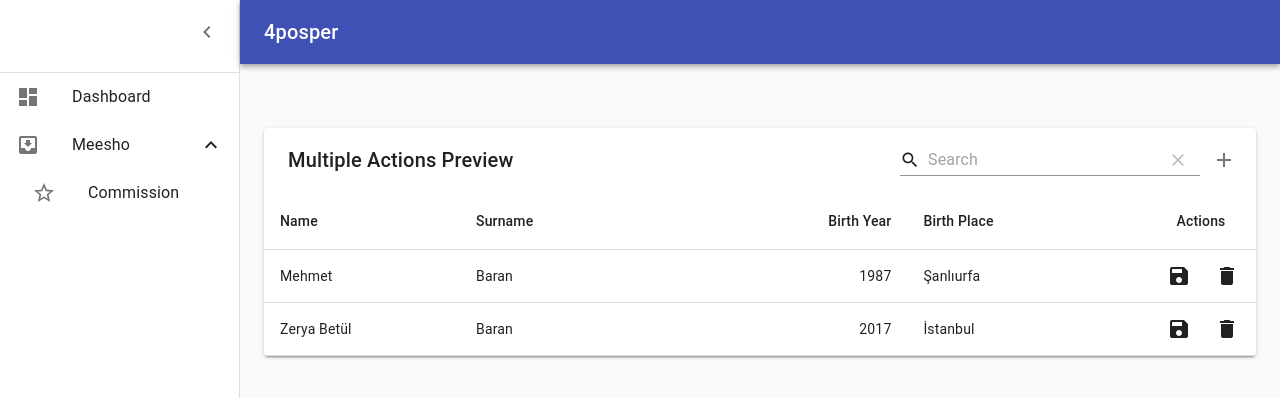
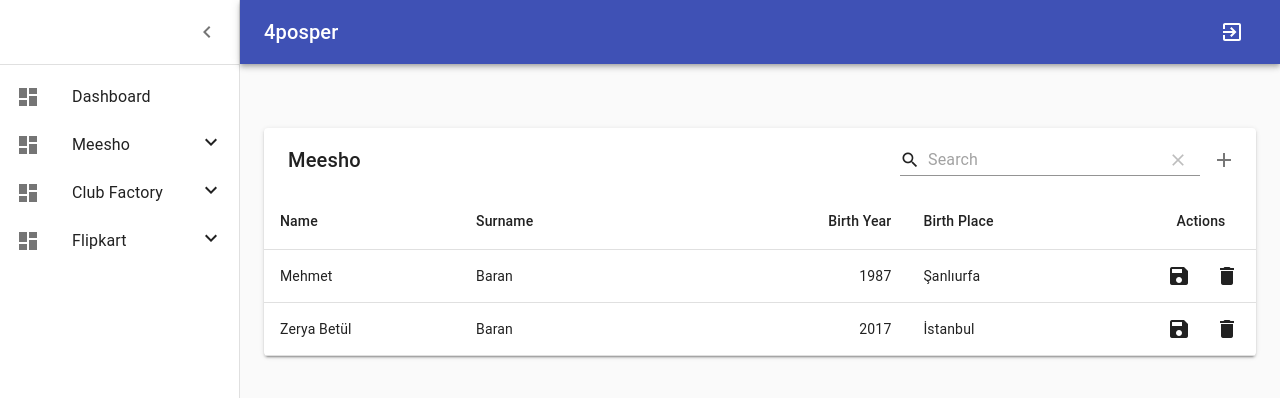
Before and after one commit to amolsr/admin-portal, a React (Create React App) app: page /dashboard/commission/Meesho in a window 1280 px wide. Shown: the top 398 px of the page. Built offline with nearby package versions, Linux system fonts and the light colour scheme.

Commit message:
Side Nav Updated

```diff
--- a/package.json
+++ b/package.json
@@ -12,6 +12,7 @@
     "material-table": "^1.69.2",
     "react": "^17.0.1",
     "react-dom": "^17.0.1",
+    "react-minimal-side-navigation": "^1.5.1",
     "react-redux": "^7.2.2",
     "react-router-dom": "^5.2.0",
     "react-scripts": "4.0.1",
--- /dev/null
+++ b/src/actions/types.js
@@ -0,0 +1 @@
+export const SET_ALERT = "SET_ALERT";
--- a/src/components/Dashboard.js
+++ b/src/components/Dashboard.js
@@ -6,6 +6,7 @@
 import AppBar from "@material-ui/core/AppBar";
 import Toolbar from "@material-ui/core/Toolbar";
 import Typography from "@material-ui/core/Typography";
+import ExitToAppIcon from "@material-ui/icons/ExitToApp";
 
 import IconButton from "@material-ui/core/IconButton";
 import Container from "@material-ui/core/Container";
@@ -13,6 +14,7 @@
 import MenuIcon from "@material-ui/icons/Menu";
 import ChevronLeftIcon from "@material-ui/icons/ChevronLeft";
 import SideNav from "./sideNav";
+import { Link } from "react-router-dom";
 
 const drawerWidth = 240;
 
@@ -134,6 +136,18 @@
           >
             4posper
           </Typography>
+
+          <Link
+            to=""
+            style={{
+              color: "inherit",
+              textDecoration: "none",
+            }}
+          >
+            <IconButton color="inherit">
+              <ExitToAppIcon />
+            </IconButton>
+          </Link>
         </Toolbar>
       </AppBar>
       <Drawer
--- a/src/components/sideNav.js
+++ b/src/components/sideNav.js
@@ -1,137 +1,213 @@
 import React from "react";
-
+import PropTypes from "prop-types";
+import DashboardIcon from "@material-ui/icons/Dashboard";
+import List from "@material-ui/core/List";
 import ListItem from "@material-ui/core/ListItem";
 import ListItemIcon from "@material-ui/core/ListItemIcon";
+import StarBorder from "@material-ui/icons/StarBorder";
 import ListItemText from "@material-ui/core/ListItemText";
-import DashboardIcon from "@material-ui/icons/Dashboard";
-import Divider from "@material-ui/core/Divider";
+import Collapse from "@material-ui/core/Collapse";
 
-import { makeStyles } from "@material-ui/core/styles";
-
-import List from "@material-ui/core/List";
-
-import Collapse from "@material-ui/core/Collapse";
-import InboxIcon from "@material-ui/icons/MoveToInbox";
 import ExpandLess from "@material-ui/icons/ExpandLess";
 import ExpandMore from "@material-ui/icons/ExpandMore";
-import StarBorder from "@material-ui/icons/StarBorder";
+
+import Divider from "@material-ui/core/Divider";
+import { withStyles } from "@material-ui/core/styles";
 import { Link } from "react-router-dom";
 
-const useStyles = makeStyles((theme) => ({
+const styles = (theme) => ({
   root: {
     width: "100%",
     maxWidth: 360,
-    backgroundColor: theme.palette.background.paper,
+    background: theme.palette.background.paper,
   },
   nested: {
     paddingLeft: theme.spacing(4),
   },
-}));
+});
 
-export default function ListItems() {
-  const classes = useStyles();
-  const [open, setOpen] = React.useState(true);
+function getItems() {
+  var json = [
+    {
+      id: 1,
+      title: "Dashboard",
+      link: "/dashboard",
+    },
+    {
+      id: 2,
+      title: "Meesho",
+      items: [
+        {
+          id: 1,
+          name: "Commission",
+          link: "/dashboard/commission/Meesho",
+        },
+      ],
+    },
+    {
+      id: 3,
+      title: "Club Factory",
+      items: [
+        {
+          id: 1,
+          name: "Commission",
+          link: "/dashboard/commission/ClubFactory",
+        },
+        {
+          id: 2,
+          name: "Shipping",
+          link: "/dashboard/shipping/ClubFactory",
+        },
+      ],
+    },
+    {
+      id: 4,
+      title: "Flipkart",
+      items: [
+        {
+          id: 1,
+          name: "Commission",
+          link: "/dashboard/commission/Flipkart",
+        },
+        {
+          id: 2,
+          name: "Shipping",
+          link: "/dashboard/shipping/Flipkart",
+        },
+        {
+          id: 3,
+          name: "Fixed Fees",
+          link: "/dashboard/fixedfees/Flipkart",
+        },
+        {
+          id: 4,
+          name: "Collection Fees",
+          link: "/dashboard/collectionfees/Flipkart",
+        },
+      ],
+    },
+  ];
 
-  const handleClick = () => {
-    setOpen(!open);
+  return json;
+}
+class NestedList extends React.Component {
+  state = {};
+  handleClick = (e) => {
+    this.setState({ [e]: !this.state[e] });
   };
-
+  render() {
+    const items = getItems();
+    const { classes } = this.props;
     return (
-    <List>
+      <>
         <Divider />
-      <Link
-        to="/dashboard"
-        style={{ color: "inherit", textDecoration: "none" }}
+        <List className={classes.root}>
+          {items.map((item) => {
+            return (
+              <div key={item.id}>
+                {item.items != null ? (
+                  <ListItem
+                    button
+                    key={item.id}
+                    onClick={this.handleClick.bind(this, item.title)}
                   >
-        <ListItem button>
                     <ListItemIcon>
                       <DashboardIcon />
                     </ListItemIcon>
-          <ListItemText primary="Dashboard" />
+                    <ListItemText primary={item.title} />
+                    {item.items != null ? (
+                      <div>
+                        {this.state[item.title] ? (
+                          <ExpandLess />
+                        ) : (
+                          <ExpandMore />
+                        )}
+                      </div>
+                    ) : (
+                      ""
+                    )}
+                  </ListItem>
+                ) : (
+                  <Link
+                    to={item.link}
+                    style={{
+                      color: "inherit",
+                      textDecoration: "none",
+                    }}
+                  >
+                    <ListItem
+                      button
+                      key={item.id}
+                      onClick={this.handleClick.bind(this, item.title)}
+                    >
+                      <ListItemIcon>
+                        <DashboardIcon />
+                      </ListItemIcon>
+                      <ListItemText primary={item.title} />
+                      {item.items != null ? (
+                        <div>
+                          {this.state[item.title] ? (
+                            <ExpandLess />
+                          ) : (
+                            <ExpandMore />
+                          )}
+                        </div>
+                      ) : (
+                        ""
+                      )}
                     </ListItem>
                   </Link>
-      <ListItem button onClick={handleClick}>
-        <ListItemIcon>
-          <InboxIcon />
-        </ListItemIcon>
-        <ListItemText primary="Meesho" />
-        {open ? <ExpandLess /> : <ExpandMore />}
-      </ListItem>
-      <Collapse in={open} timeout="auto" unmountOnExit>
-        <List component="div" disablePadding>
+                )}
+                {item.items != null ? (
+                  <div key={item.id}>
+                    <Collapse
+                      key={items.id}
+                      component="li"
+                      in={this.state[item.title]}
+                      timeout="auto"
+                      unmountOnExit
+                    >
+                      <List disablePadding>
+                        {item.items.map((sitem) => {
+                          return (
                             <Link
-            to="/dashboard/commission/Meesho"
-            style={{ color: "inherit", textDecoration: "none" }}
+                              to={sitem.link}
+                              style={{
+                                color: "inherit",
+                                textDecoration: "none",
+                              }}
                             >
-            <ListItem button className={classes.nested}>
+                              <ListItem
+                                button
+                                key={sitem.id}
+                                className={classes.nested}
+                              >
                                 <ListItemIcon>
                                   <StarBorder />
                                 </ListItemIcon>
-              <ListItemText primary="Commission" />
+                                <ListItemText
+                                  key={sitem.id}
+                                  primary={sitem.name}
+                                />
                               </ListItem>
                             </Link>
+                          );
+                        })}
                       </List>
-      </Collapse>
+                    </Collapse>{" "}
+                  </div>
+                ) : (
+                  " "
+                )}
+              </div>
+            );
+          })}
         </List>
+      </>
     );
   }
-
-// const mainListItems = (
-//   <div>
-//     <ListSubheader inset>Club Factory</ListSubheader>
-//     <ListItem button>
-//       <ListItemIcon>
-//         <AssignmentIcon />
-//       </ListItemIcon>
-//       <ListItemText primary="Commission" />
-//     </ListItem>
-//     <ListItem button>
-//       <ListItemIcon>
-//         <AssignmentIcon />
-//       </ListItemIcon>
-//       <ListItemText primary="Commission" />
-//     </ListItem>
-//     <Divider />
-//     <ListSubheader inset>Flipkart</ListSubheader>
-//     <ListItem button>
-//       <ListItemIcon>
-//         <AssignmentIcon />
-//       </ListItemIcon>
-//       <ListItemText primary="Commission" />
-//     </ListItem>
-//     <ListItem button>
-//       <ListItemIcon>
-//         <AssignmentIcon />
-//       </ListItemIcon>
-//       <ListItemText primary="Commission" />
-//     </ListItem>
-//     <ListItem button>
-//       <ListItemIcon>
-//         <AssignmentIcon />
-//       </ListItemIcon>
-//       <ListItemText primary="Commission" />
-//     </ListItem>
-//     <ListItem button>
-//       <ListItemIcon>
-//         <AssignmentIcon />
-//       </ListItemIcon>
-//       <ListItemText primary="Commission" />
-//     </ListItem>
-//     <Divider />
-//     <ListSubheader inset>Amazon</ListSubheader>
-//     <ListItem button>
-//       <ListItemIcon>
-//         <AssignmentIcon />
-//       </ListItemIcon>
-//       <ListItemText primary="Commission" />
-//     </ListItem>
-//     <Divider />
-//     <ListSubheader inset>Amazon FBA</ListSubheader>
-//     <ListItem button>
-//       <ListItemIcon>
-//         <AssignmentIcon />
-//       </ListItemIcon>
-//       <ListItemText primary="Commission" />
-//     </ListItem>
-//   </div>
-// );
+}
+NestedList.propTypes = {
+  classes: PropTypes.object.isRequired,
+};
+export default withStyles(styles)(NestedList);
--- a/src/components/table.js
+++ b/src/components/table.js
@@ -3,10 +3,9 @@
 
 export default function Table(props) {
   let params = useParams();
-  console.log(params);
   return (
     <MaterialTable
-      title="Multiple Actions Preview"
+      title={params.platform}
       columns={[
         { title: "Name", field: "name" },
         { title: "Surname", field: "surname" },
```
Also changed, not shown: src/actions/alert.js (added, +13 -0 lines), src/actions/auth.js (added, +62 -0 lines), src/reducers/sideNav.js (added, +13 -0 lines), 1 other file (tests, documents, lock files or other folders). Lines whose indentation alone changed are shown as unchanged.
